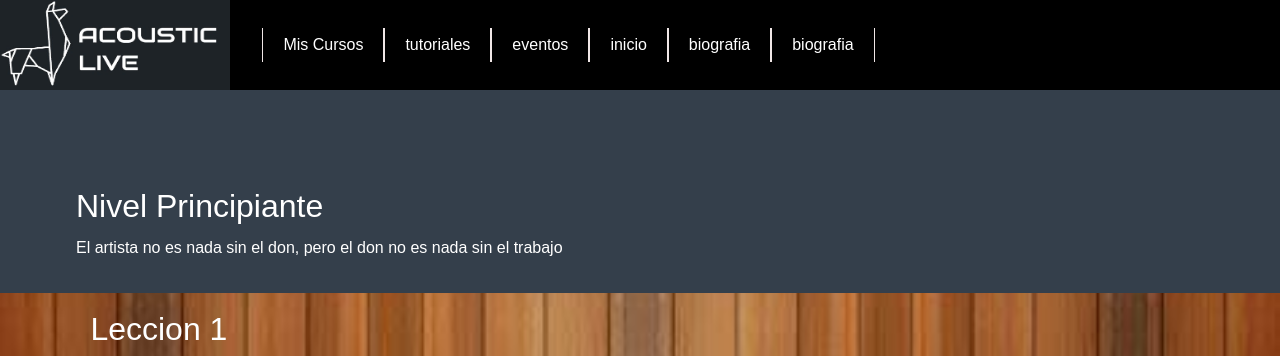
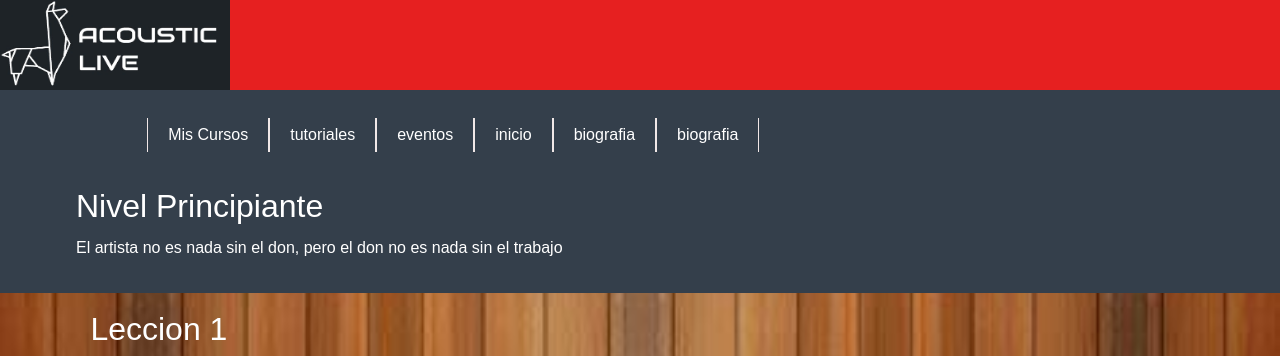
Before and after one commit to Dachv1999/AcousticLive, a Django app: page /Nivel_Principiante/ in a window 1280 px wide. Shown: the top 356 px of the page. Run offline with Django 3.2, Linux system fonts and the light colour scheme; some libraries are stand-ins or nearby versions.

Commit message:
barra de navegacion bug al reducir la pantalla

```diff
--- a/Acoustic_Live/Acoustic_Live/Templates/Vista_Nivel_Principiante.html
+++ b/Acoustic_Live/Acoustic_Live/Templates/Vista_Nivel_Principiante.html
@@ -13,11 +13,11 @@
 <body>
     <header class="header">
         <input type="checkbox" id="btn-menu">
-        <label for="btn-menu"><img src="{% static 'Imagenes/i.png' %}" alt=""></label>
+        <label  for="btn-menu"><img src="{% static 'Imagenes/i.png' %}" style="position: absolute;margin-top: 30px"></label>
+        <div class="logo">
+            <img src="{% static 'Imagenes/Logo.jpg' %}" width="100%" height="100%">
+        </div>
         <nav class="nav">
-            <div class="logo">
-                <img src="{% static 'Imagenes/Logo.jpg' %}" width="100%" height="100%">
-            </div>
             <div class="lista-barra-navegacion">
                 <ul>
                     <li><a style="color: white;"href="#">Mis Cursos</a></li>
--- a/Acoustic_Live/static/css/style.css
+++ b/Acoustic_Live/static/css/style.css
@@ -23,7 +23,7 @@ main{
 
 }
 .header{
-    background-color: #000000;
+    background-color: #e62020;
     width: 100%;
     height: 90px;
 }
@@ -41,6 +41,7 @@ main{
     cursor: pointer;
     background-color: rgba(0,0,0,0.3);
 }
+
 
 /*.header{
     background-color: #000000;
```
